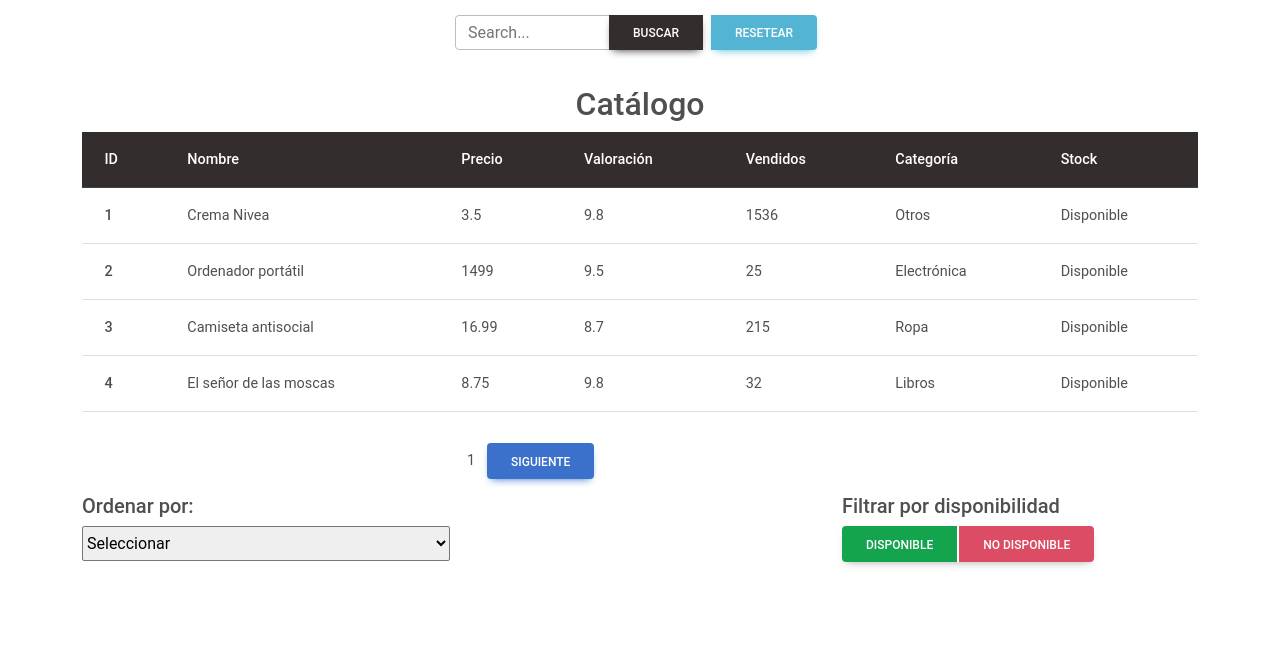
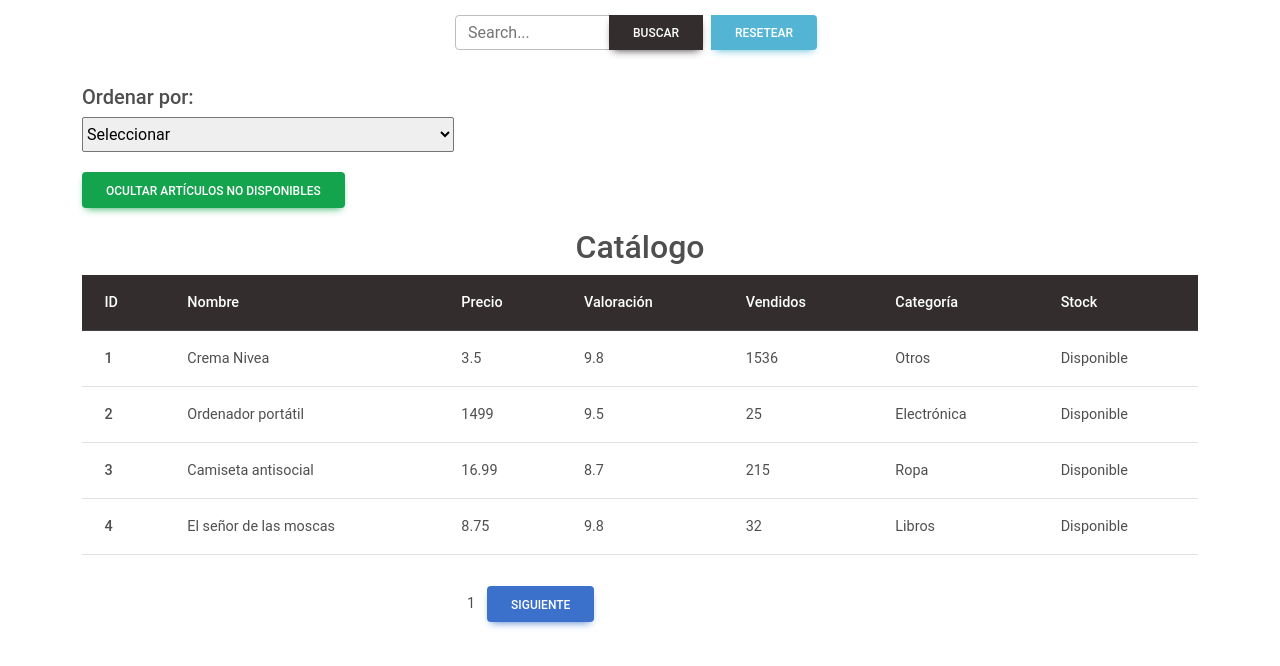
Before and after one commit to irenealcaine/filter-sort-search-pagination-react, a React (Create React App) app: page / in a window 1280 px wide. Shown: the top 666 px of the page. Built offline with nearby package versions, Linux system fonts and the light colour scheme; data requests are answered from the project's data file.

Commit message:
better design

```diff
--- a/src/App.js
+++ b/src/App.js
@@ -69,14 +69,7 @@ function App() {
     }
 
   }
-  //   return await axios
-  //     .get(`http://localhost:5000/products?_start=${start}&_end=${end}`)
-  //     .then((response) => {
-  //       setData(response.data)
-  //       setCurrentPage(currentPage + increase)
-  //     })
-  //     .catch((err) => console.log(err))
-  // }
+
 
   const handleReset = () => {
     setOperation('')
@@ -90,35 +83,19 @@ function App() {
   const handleSearch = async (e) => {
     e.preventDefault();
     loadProductsData(0, 4, 0, 'search')
-    // return await axios
-    //   .get(`http://localhost:5000/products?q=${value}`)
-    //   .then((response) => {
-    //     setData(response.data)
-    //     setValue('')
-    //   })
-    //   .catch((err) => console.log(err))
+
   }
 
   const handleSort = async (e) => {
     let value = e.target.value
     setSortValue(value)
     loadProductsData(0, 4, 0, "sort", value)
-    // return await axios
-    //   .get(`http://localhost:5000/products?_sort=${value}&_order=${value === 'title' || value === 'price' || value === 'category' ? 'asc' : 'desc'}`)
-    //   .then((response) => {
-    //     setData(response.data)
-    //   })
-    //   .catch((err) => console.log(err))
+
   }
 
   const handleFilter = async (value) => {
     loadProductsData(0, 4, 0, 'filter', value)
-    // return await axios
-    //   .get(`http://localhost:5000/products?stock=${value}`)
-    //   .then((response) => {
-    //     setData(response.data)
-    //   })
-    //   .catch((err) => console.log(err))
+
   }
 
   const renderPagination = () => {
@@ -192,7 +169,26 @@ function App() {
         <MDBBtn className='mx-2' color='info' onClick={() => handleReset()}>Resetear</MDBBtn>
       </form>
       <div style={{ marginTop: "20px" }}>
-        <h2 className='text-center'>Catálogo</h2>
+        {data.length > 0 && (
+          <div>
+            <MDBCol size='8'>
+              <h5>Ordenar por:</h5>
+              <select style={{ width: "50%", borderRadius: "2px", height: "35px" }}
+                onChange={handleSort}
+                value={sortValue}
+              >
+                <option>Seleccionar</option>
+                {sortOptions.map((item, index) => (
+                  <option value={item.value} key={index}>{item.name}</option>
+                ))}
+              </select>
+            </MDBCol>
+            <MDBCol size='4' style={{ marginTop: "20px" }}>
+              <MDBBtn color='success' onClick={() => handleFilter(true)}>Ocultar artículos no disponibles</MDBBtn>
+            </MDBCol>
+          </div>
+        )}
+        <h2 className='text-center' style={{ marginTop: "20px" }}>Catálogo</h2>
         <MDBRow>
           <MDBCol size="12">
             <MDBTable>
@@ -235,7 +231,7 @@ function App() {
           margin: "auto", padding: "15px", maxWidth: "400px", alignContent: "center"
         }}>{renderPagination()}</div>
       </div>
-      {data.length > 0 && (
+      {/* {data.length > 0 && (
         <MDBRow>
           <MDBCol size='8'>
             <h5>Ordenar por:</h5>
@@ -258,7 +254,7 @@ function App() {
             </MDBBtnGroup>
           </MDBCol>
         </MDBRow>
-      )}
+      )} */}
 
     </MDBContainer >
   );
```
